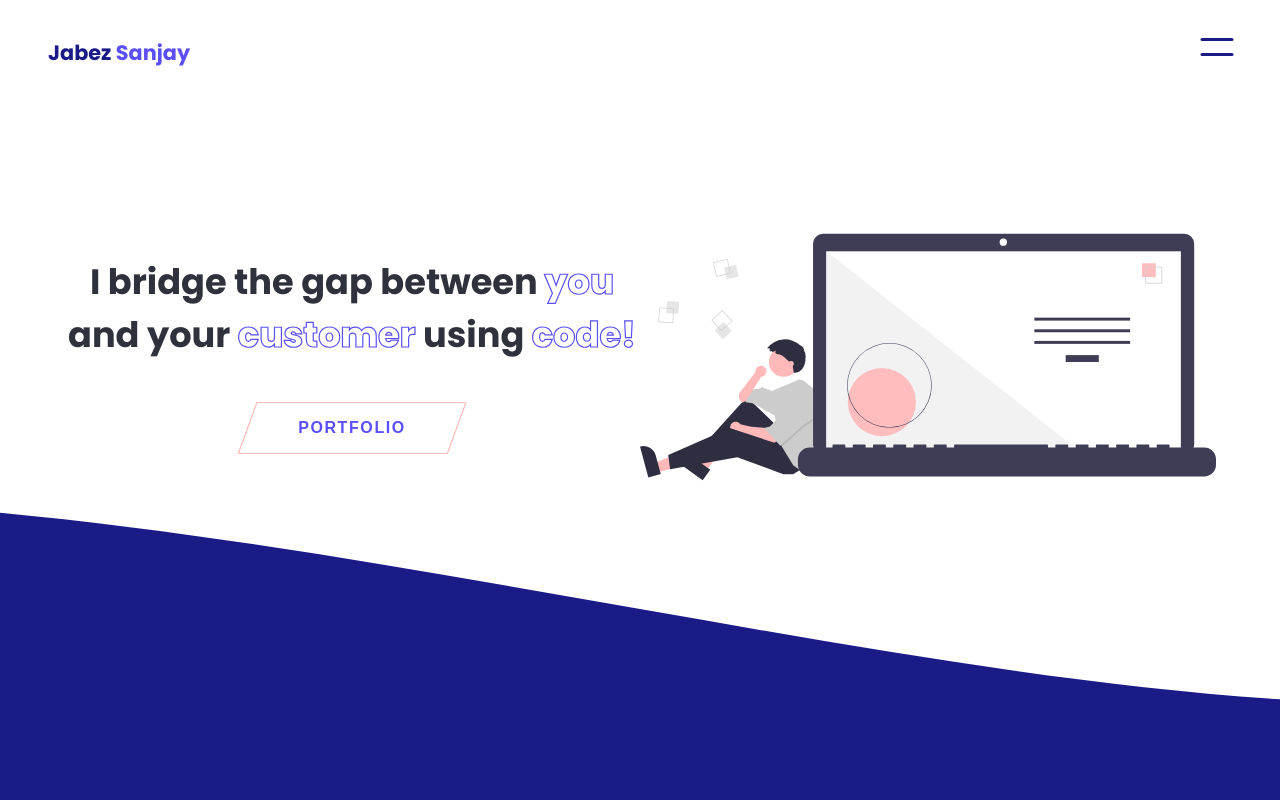
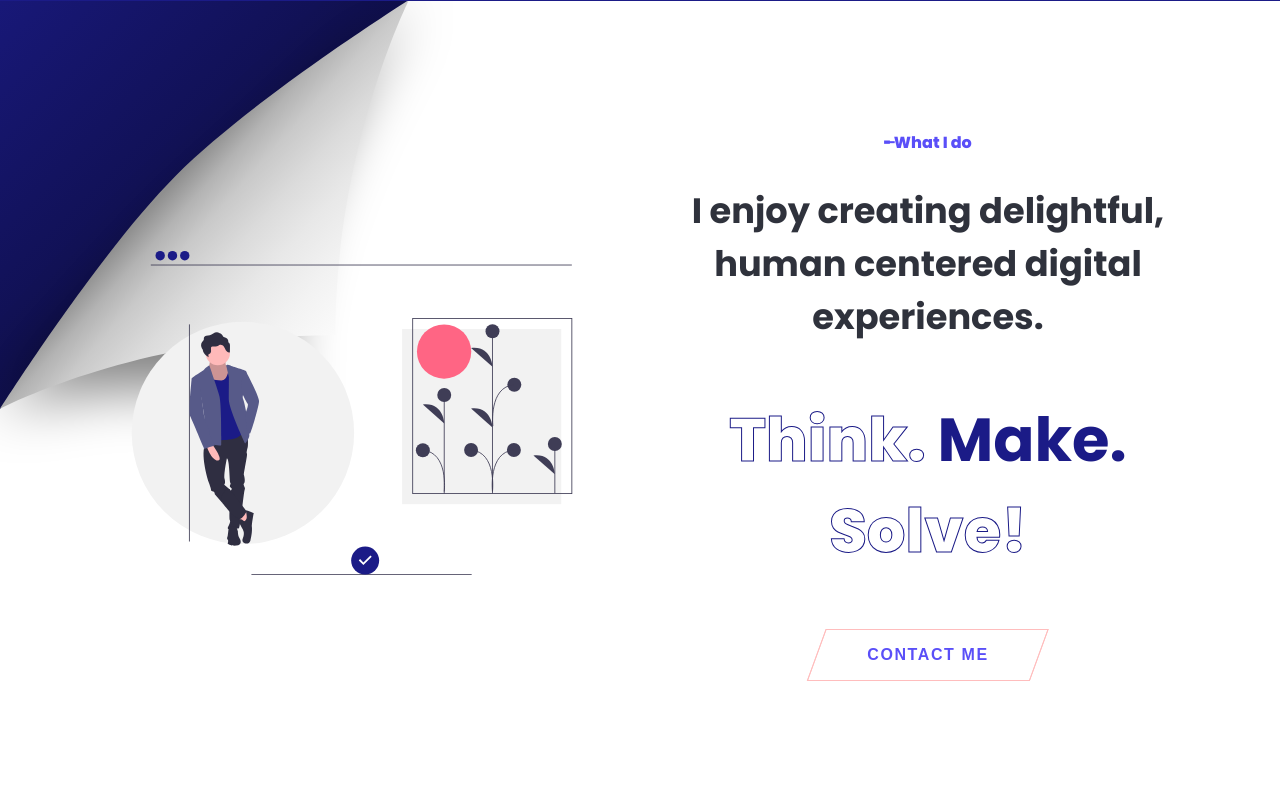
Before and after one commit to JabezSanjay/portfolio-v2, a Next.js app: page / in a window 1280 px wide. Shown: the top 800 px of the page. Built offline with nearby package versions, Linux system fonts and the light colour scheme.

Commit message:
Added smooth fullscreen scroll

```diff
--- a/pages/index.js
+++ b/pages/index.js
@@ -8,14 +8,14 @@ import Services from "../sections/Services";
 
 const index = () => {
   return (
-    <>
+    <div className="container">
       <Home />
       <About />
       <Services />
       <Portfolio />
       <Testimonials />
       <Contact />
-    </>
+    </div>
   );
 };
 
--- a/styles/globals.css
+++ b/styles/globals.css
@@ -17,8 +17,15 @@ a {
   box-sizing: border-box;
 }
 
+.container {
+  scroll-snap-type: y mandatory;
+  overflow-y: scroll;
+  height: 100vh;
+}
+
 .sections {
   position: relative;
   overflow: hidden;
   min-height: 100vh;
+  scroll-snap-align: start;
 }
```
